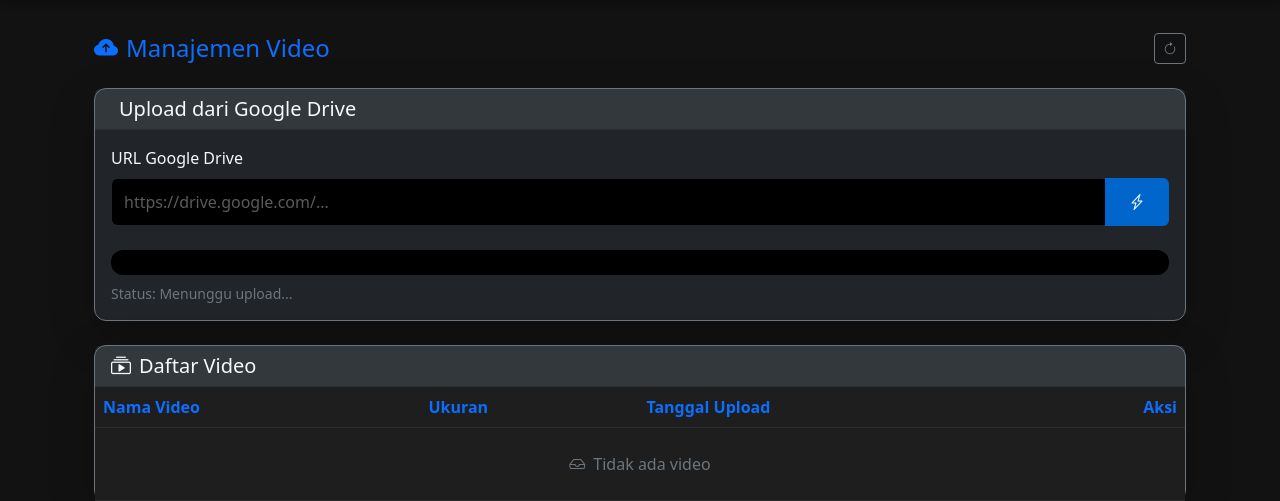
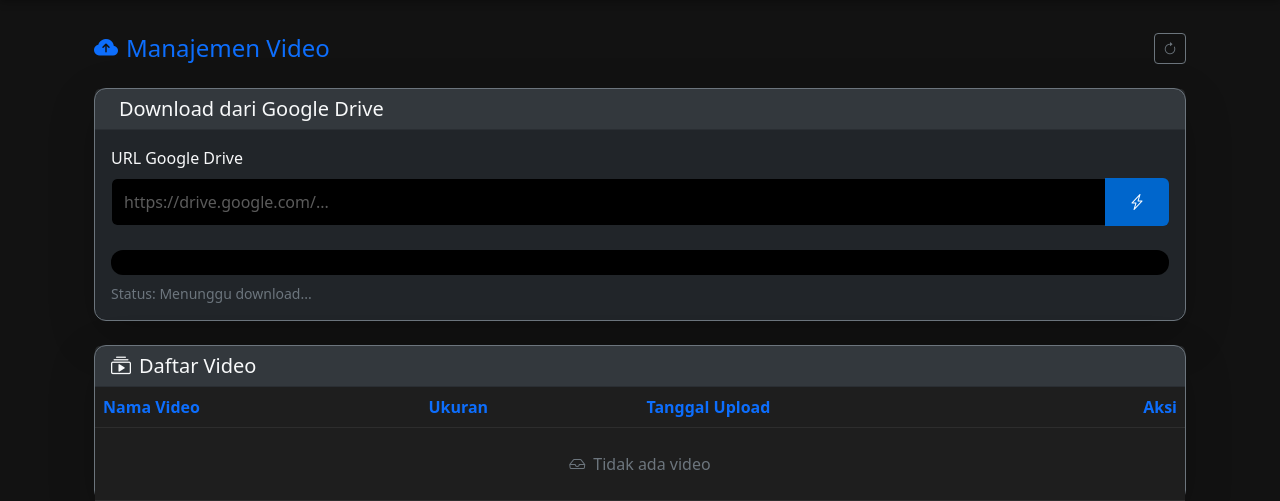
Before and after one commit to orlin24/badutstream, a Flask app: page /upload_video in a window 1280 px wide. Shown: the part 131-632 px from the top of the page. Run offline with Flask 3, Linux system fonts and the light colour scheme; the visitor is signed in with stand-in values (Sample User, id 1); data that the repository does not hold is empty.

Commit message:
Update upload_video.html

```diff
--- a/templates/upload_video.html
+++ b/templates/upload_video.html
@@ -17,7 +17,7 @@
     <div class="card bg-dark border-secondary mb-4 shadow-lg">
         <div class="card-header bg-secondary bg-opacity-25 py-2">
             <h4 class="text-light mb-0 fs-5">
-                <i class="bi bi-google-drive me-2"></i>Upload dari Google Drive
+                <i class="bi bi-google-drive me-2"></i>Download dari Google Drive
             </h4>
         </div>
         <div class="card-body">
@@ -37,7 +37,7 @@
                             class="btn btn-primary px-3 px-md-4"
                         >
                             <i class="bi bi-lightning-charge d-none d-md-inline"></i>
-                            <span class="d-md-none">Upload</span>
+                            <span class="d-md-none">Download</span>
                         </button>
                     </div>
                     <div class="invalid-feedback">
@@ -59,7 +59,7 @@
                     </div>
                 </div>
                 <small class="text-secondary mt-2 d-block" id="uploadStatus">
-                    Status: Menunggu upload...
+                    Status: Menunggu download...
                 </small>
             </div>
         </div>
@@ -78,8 +78,8 @@
                     <thead class="bg-black">
                         <tr>
                             <th class="text-primary">Nama Video</th>
-                            <th class="text-primary d-none d-md-table-cell">Ukuran</th>
-                            <th class="text-primary d-none d-sm-table-cell">Tanggal Upload</th>
+                            <th class="text-primary">Ukuran</th>
+                            <th class="text-primary">Tanggal Upload</th>
                             <th class="text-primary text-end">Aksi</th>
                         </tr>
                     </thead>
@@ -88,10 +88,10 @@
                         <tr>
                             <td class="text-truncate" style="max-width: 150px">
                                 <i class="bi bi-file-earmark-play me-2"></i>
-                                {{ video.name }}
+                                {{ video.original_name }}
                             </td>
-                            <td class="d-none d-md-table-cell">{{ video.size }}</td>
-                            <td class="d-none d-sm-table-cell">{{ video.upload_date }}</td>
+                            <td>{{ video.size }}</td>
+                            <td>{{ video.upload_date }}</td>
                             <td class="text-end">
                                 <div class="btn-group btn-group-sm">
                                     <button
@@ -101,7 +101,7 @@
                                         <i class="bi bi-eye"></i>
                                     </button>
                                     <button
-                                        class="btn btn-outline-warning d-none d-md-inline-block"
+                                        class="btn btn-outline-warning"
                                         onclick="renameVideo('{{ video.filename }}')"
                                     >
                                         <i class="bi bi-pencil-square"></i>
```
